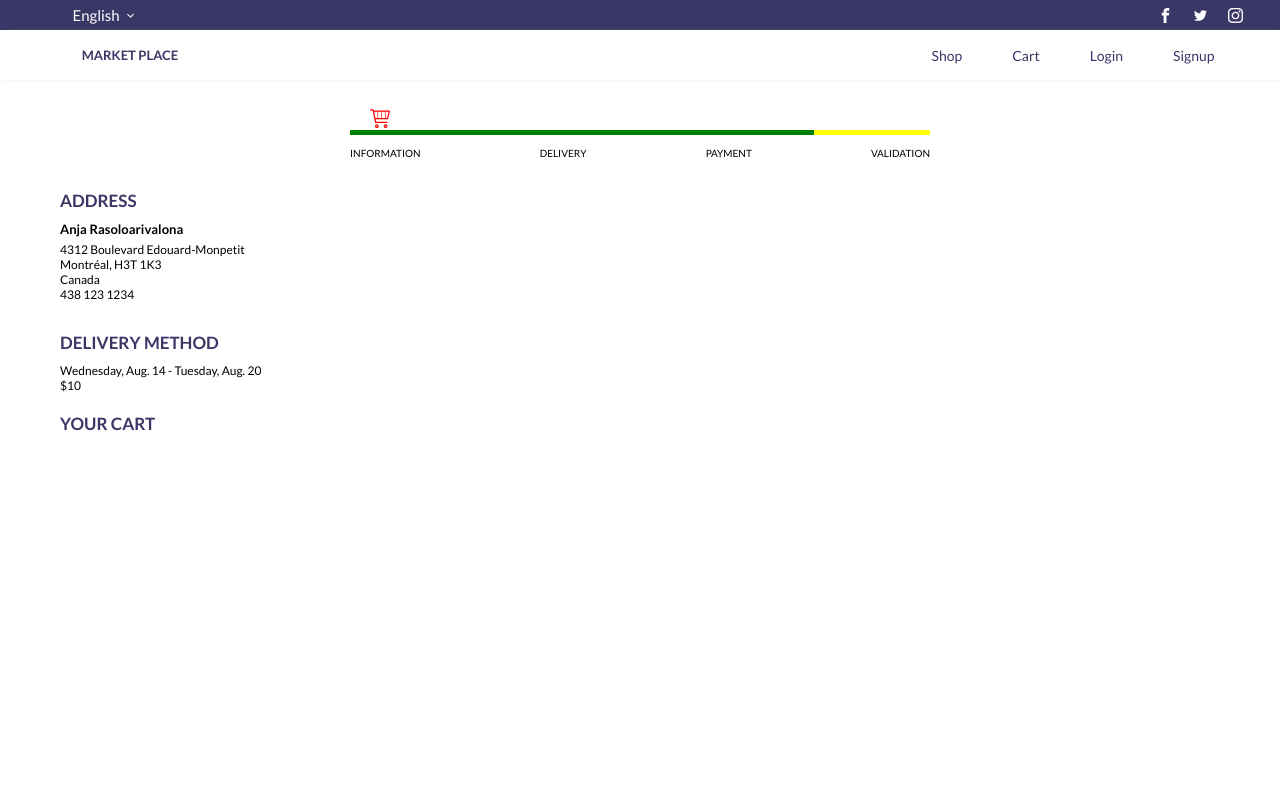
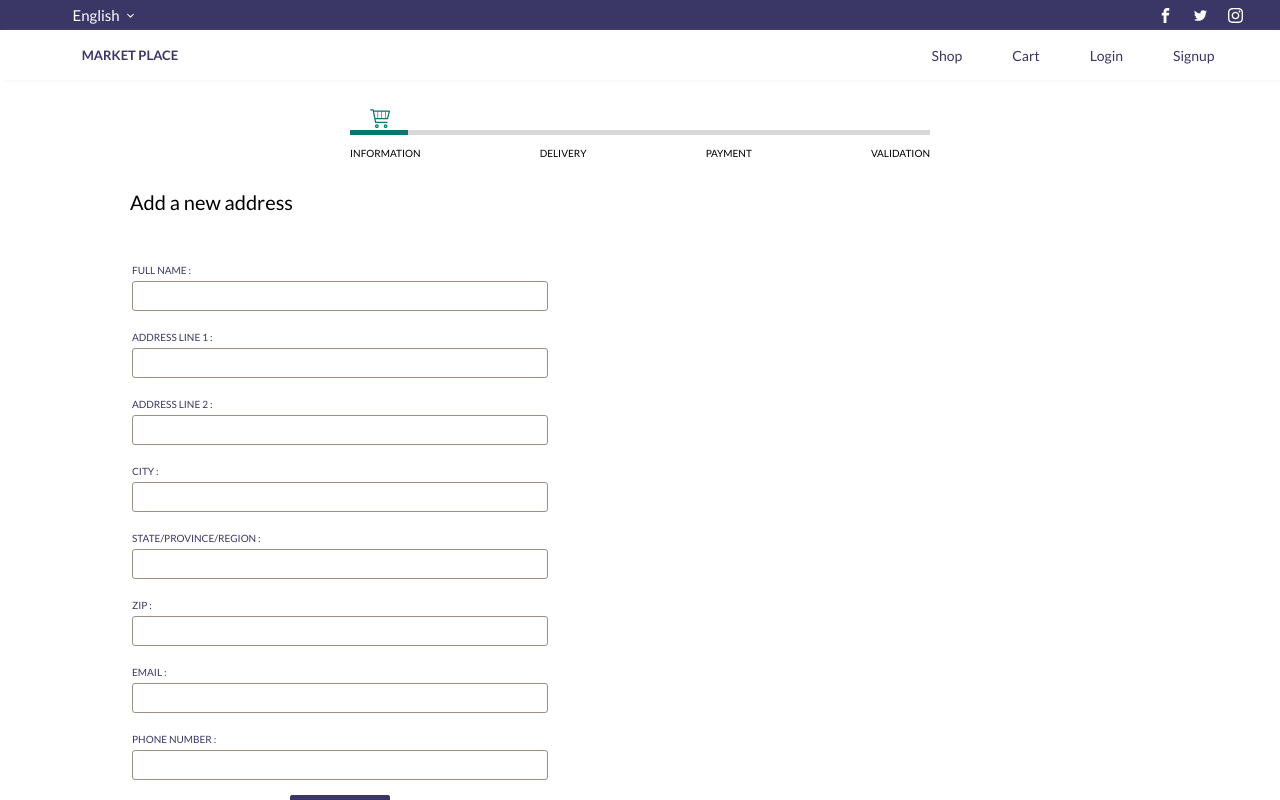
Before and after one commit to anja-rasoloarivalona/MERN---MarketPlace, a React (Create React App) app: page /checkout in a window 1280 px wide. Shown: the top 800 px of the page. Built offline with nearby package versions, Linux system fonts and the light colour scheme.

Commit message:
Added animation to checkout steps bar

```diff
--- a/src/Pages/Checkout/Checkout.css
+++ b/src/Pages/Checkout/Checkout.css
@@ -38,7 +38,7 @@
 }
 
 .checkout__steps__line svg {
-    fill: red;
+    fill: var(--color-secondary);
     z-index: 2;
     position: absolute;
     background: white;
@@ -46,11 +46,19 @@
     left: 2rem;
 }
 
+.checkout__steps .delivery svg {
+    left: 20rem
+}
+
+.checkout__steps .payment svg {
+    left: 36rem
+}
+
 .checkout__steps__line__bellow {
     height: 100%;
     width: 100%;
     position: absolute;
-    background: yellow;
+    background: rgb(216, 216, 216);
     top: 0;
     bottom: 0;
     left: 0;
@@ -60,14 +68,32 @@
 
 .checkout__steps__line__upper {
     height: 100%;
-    width: 80%;
+    width: 10%;
     position: absolute;
-    background: green;
+    background: var(--color-secondary);
     top: 0;
     bottom: 0;
     left: 0;
     margin: auto;
     z-index: 1;
+}
+
+.checkout__steps__line__upper.delivery {
+    width: 37%;
+    position: absolute;
+    top: 0;
+    bottom: 0;
+    left: 0;
+    margin: auto;
+}
+
+.checkout__steps__line__upper.payment {
+    width: 65%;
+    position: absolute;
+    top: 0;
+    bottom: 0;
+    left: 0;
+    margin: auto;
 }
 
 .checkout__steps__name {
--- a/src/Pages/Checkout/Checkout.js
+++ b/src/Pages/Checkout/Checkout.js
@@ -9,13 +9,13 @@ import Payment from './Payment/Payment';
 class Checkout extends Component {
 
     state = {
-        currentPage: 'payment'
+        currentPage: 'checkout'
     }
 
     updatePage = nextPage => {
         this.setState({
             currentPage: nextPage
-        })
+        }, console.log('state', this.state.currentPage))
     }
 
 
@@ -25,8 +25,19 @@ class Checkout extends Component {
                 <div className="checkout__steps">
                     <div className="checkout__steps__line">
                         <div className="checkout__steps__line__bellow"></div>
-                        <div className="checkout__steps__line__upper"></div>
-                        <IconSvg icon="cart"/>
+                        <div className={["checkout__steps__line__upper",
+
+                            this.state.currentPage === 'delivery' ? 'delivery' : '',
+                            this.state.currentPage === 'payment' ? 'payment' : ''
+                        ].join(' ')}></div>
+
+                        <span className={[
+                            this.state.currentPage === 'delivery' ? 'delivery' : '',
+                            this.state.currentPage === 'payment' ? 'payment' : ''
+                        ].join(' ')}>
+                            <IconSvg icon="cart"/>
+                        </span>
+
                     </div>
                     <div className="checkout__steps__name">
                         <div>Information</div>
@@ -45,7 +56,8 @@ class Checkout extends Component {
 
                 {
                     this.state.currentPage === 'delivery' && (
-                        <Delivery />
+                        <Delivery
+                        onValidate={this.updatePage}/>
                     )
                 }
 
--- a/src/Pages/Checkout/Delivery/Delivery.js
+++ b/src/Pages/Checkout/Delivery/Delivery.js
@@ -32,7 +32,7 @@ import UserInfo from '../Recap/UserInfo/UserInfo';
             <div className="delivery">
                 <UserInfo />
                 <section>
-                    <div className="delivery__title">DELIVERY METHOD</div>
+                    <div className="checkout__title__primary">DELIVERY METHOD</div>
                     <div>Choose a delivery option</div>
 
                 <form>
@@ -68,7 +68,9 @@ import UserInfo from '../Recap/UserInfo/UserInfo';
                                     <div>$20</div>
                                 </label>
                         </div>
-                        <Button type="submit">
+                        <Button type="submit"
+                                color="primary"
+                                onClick={this.props.onValidate.bind(this, 'payment')}>
                                 Next
                         </Button>
                 </form>
--- a/src/Pages/Checkout/FormUserInfo/FormUserInfo.css
+++ b/src/Pages/Checkout/FormUserInfo/FormUserInfo.css
@@ -1,13 +1,6 @@
-.form__userInfo {
-    width: 56rem;
-    color: var(--color-primary);
-    padding: 2rem;
-    border-radius: 3px;
-    margin-top: 2rem;
-}
-
 .checkout__newAddress {
     width: 100%;
+    margin-bottom: 4rem;
 }
 
 .checkout__newAddress__title {
@@ -16,3 +9,12 @@
     align-self: center;
     margin-top: 2rem;
 }
+
+
+.form__userInfo {
+    width: 56rem;
+    color: var(--color-primary);
+    padding: 2rem;
+    border-radius: 3px;
+    margin-top: 2rem;
+}
--- a/src/Pages/Checkout/FormUserInfo/FormUserInfo.js
+++ b/src/Pages/Checkout/FormUserInfo/FormUserInfo.js
@@ -73,10 +73,13 @@ class FormUserInfo extends Component {
                             control="input"
                             required={true}
                         />
-            </form>
-                <Button onClick={this.props.onValidate.bind(this, 'delivery')}>
+
+                        <Button onClick={this.props.onValidate.bind(this, 'delivery')}
+                                color="primary">
                             Next
                         </Button>
+                    </form>
+
             </section>
 
         )
```
Lines whose indentation alone changed are shown as unchanged.
